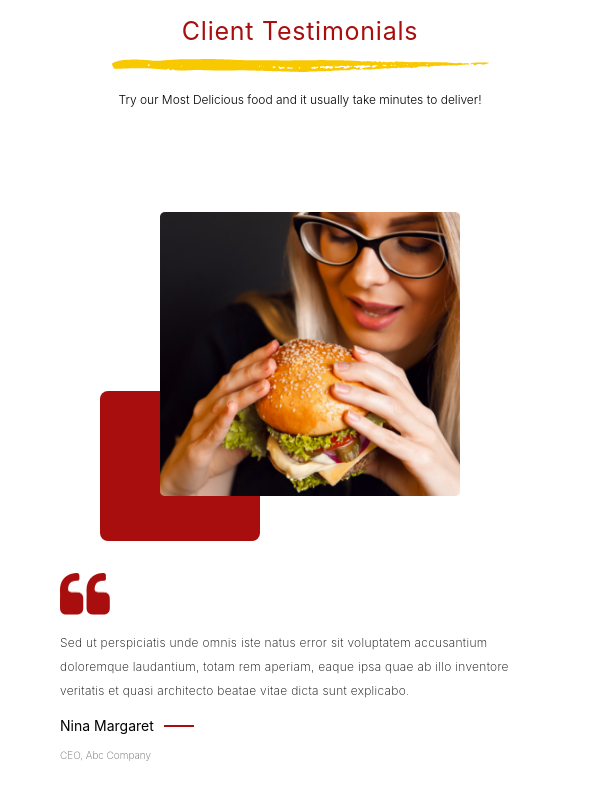
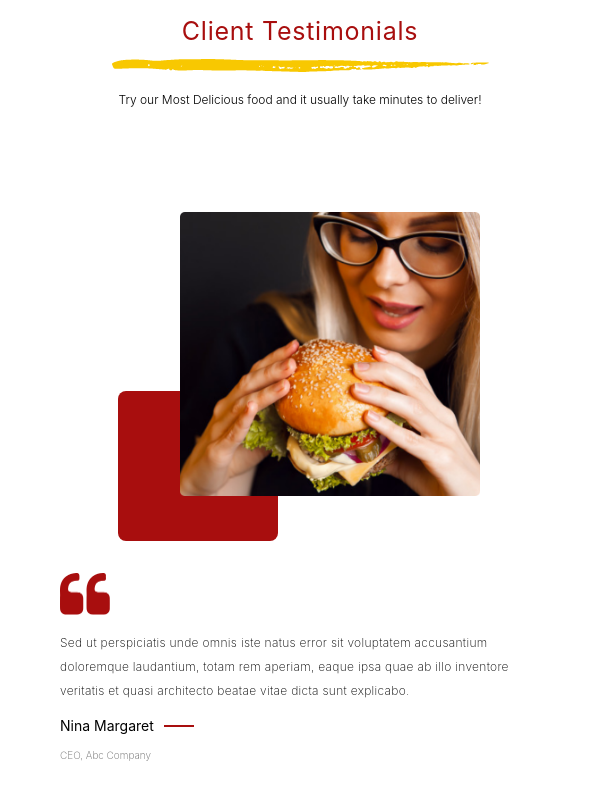
Before and after one commit to AditiTrehan/landing-page, a React (Create React App) app: page / in a window 600 px wide. Shown: the part 1844-2644 px from the top of the page. Built offline with nearby package versions, Linux system fonts and the light colour scheme.

Commit message:
Fixed testimonials section

```diff
--- a/src/App.scss
+++ b/src/App.scss
@@ -416,3 +416,9 @@ $white: #ffffff;
     font-size:12px;
   }
 }
+
+@media only screen and (max-width: 767px) and (min-width: 576px) {
+  .testimonial-bg {
+    left: 12%;
+  }
+}
--- a/src/components/Testimonials.js
+++ b/src/components/Testimonials.js
@@ -19,7 +19,7 @@ function Testimonials(){
           <div className="col-sm-12">
             <div className="testimonial-container">
               <div className="row">
-                <div className="col-xs-12 col-sm-4 col-sm-offset-1 col-md-9 col-md-offset-3 col-lg-4 col-lg-offset-1 pos-relative" >
+                <div className="text-center col-xs-12 col-sm-12 col-md-6 col-md-offset-3 col-lg-4 col-lg-offset-1 pos-relative" >
                   <div>
                     <div className="testimonial-bg"></div>
                     <img className="testimonial-image" src={TestimonialImage} alt="" />
```
